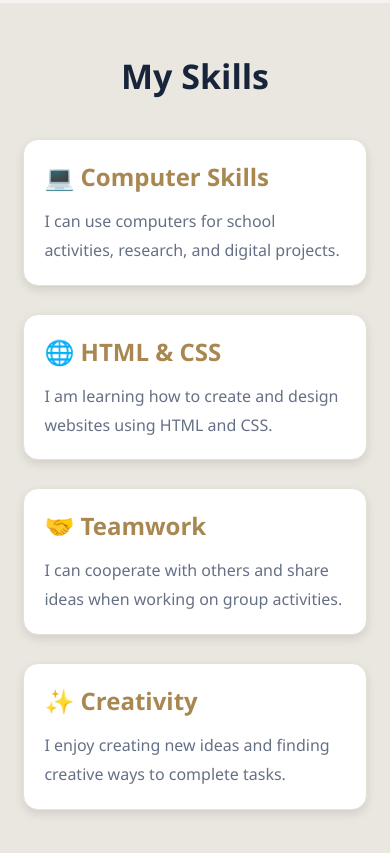
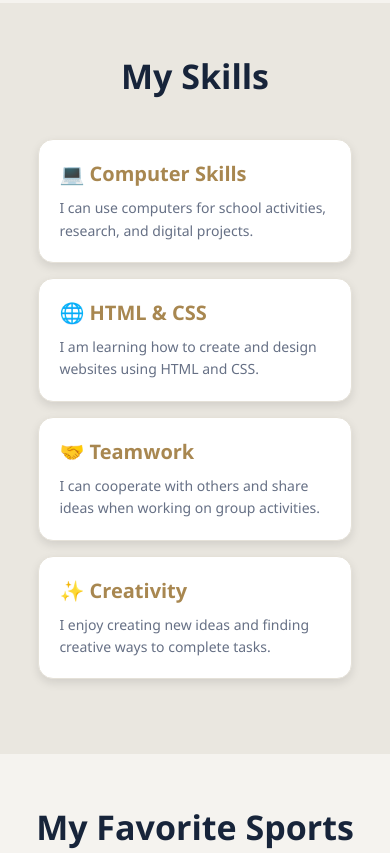
Before and after one commit to arlynnailat0613-dev/nailat-project-1, a plain HTML site: page index.html in a window 390 px wide. Shown: the part 1640-2493 px from the top of the page. Drawn offline with Linux system fonts and the light colour scheme.

Commit message:
6 commit

```diff
--- a/styles/style.css
+++ b/styles/style.css
@@ -145,47 +145,66 @@ section {
     color: #667085;
 }
 
+
 /* CARDS */
 
 .cards {
     display: grid;
     grid-template-columns: repeat(2, 1fr);
-    gap: 28px;
-    max-width: 1000px;
-    margin: auto;
+    gap: 20px;
+    max-width: 900px;
+    margin: 25px auto;
+    padding: 0 15px;
 }
 
 .card {
     background: #FFFFFF;
-    padding: 28px;
+    padding: 18px;
     border-radius: 10px;
     border: 1px solid #E5E1D8;
-    box-shadow: 0 5px 20px rgba(23,36,58,0.06);
+    box-shadow: 0 4px 12px rgba(23,36,58,0.06);
     transition: 0.3s;
 }
 
 .card:hover {
-    transform: translateY(-6px);
-    box-shadow: 0 12px 25px rgba(23,36,58,0.12);
+    transform: translateY(-4px);
+    box-shadow: 0 8px 18px rgba(23,36,58,0.12);
 }
 
 .card h2 {
     color: #A88750;
-    margin-bottom: 14px;
+    font-size: 20px;
+    margin-bottom: 10px;
 }
 
 .card p {
-    line-height: 1.8;
+    font-size: 14px;
+    line-height: 1.6;
     color: #667085;
 }
 
 .card img {
     width: 100%;
-    height: 230px;
-    object-fit: cover;
+    height: 150px;
+    object-fit: contain;
     border-radius: 7px;
-    margin-bottom: 18px;
+    margin-bottom: 10px;
 }
+
+/* MOBILE RESPONSIVE */
+
+@media (max-width: 600px) {
+    .cards {
+        grid-template-columns: 1fr;
+        max-width: 400px;
+        gap: 15px;
+    }
+
+    .card img {
+        height: 180px;
+    }
+}
+
 
 /* CONTACT */
 
```
